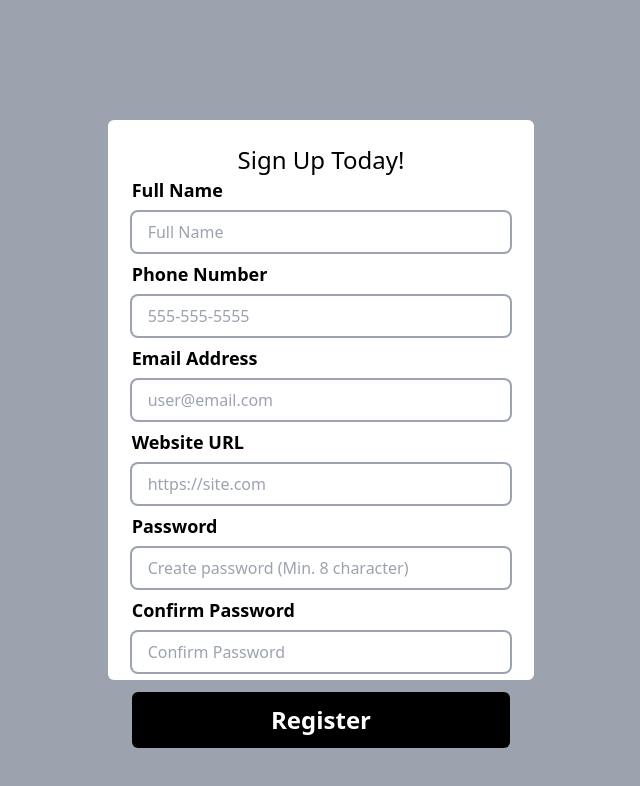
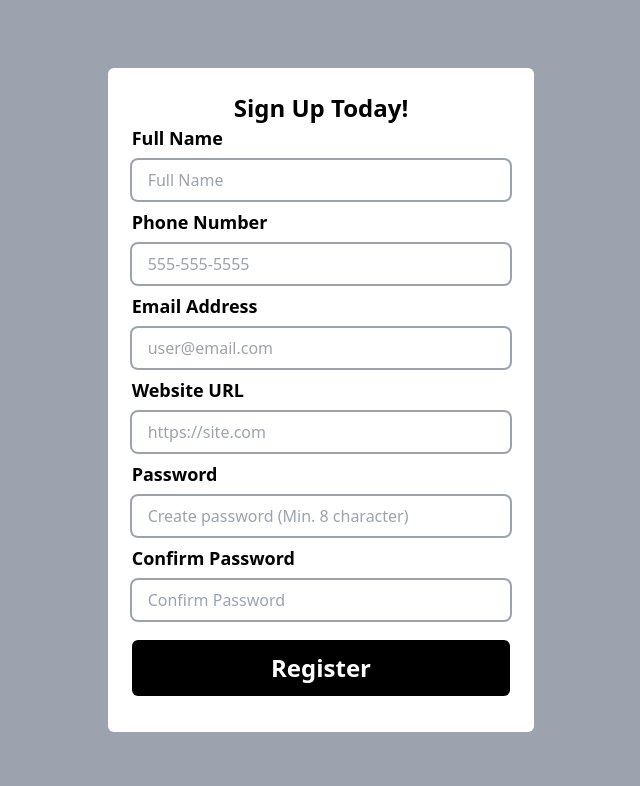
Before and after one commit to Krr0ptioN/frontend-practice, a React (Create React App) app in the folder form-validator/: page / in a window 1280 px wide. Shown: the top 786 px of the page, without its empty margins (319-959 px from the left). Built offline with nearby package versions, Linux system fonts and the light colour scheme.

Commit message:
feat: style submit button

```diff
--- a/form-validator/src/index.tsx
+++ b/form-validator/src/index.tsx
@@ -6,8 +6,8 @@ import { Form } from './components/Form';
 const App = () => {
     return (
         <div className='flex justify-center items-center w-screen h-screen bg-gray-400'>
-            <div className='flex flex-col justify-between items-center p-6 w-1/3 bg-white rounded-md h-[70vh]'>
-                <h2 className='text-2xl'>Sign Up Today!</h2>
+            <div className='flex flex-col justify-center items-center p-6 w-1/3 h-auto bg-white rounded-md'>
+                <h2 className='px-5 text-2xl font-bold'>Sign Up Today!</h2>
                 <Form />
             </div>
         </div>
```
